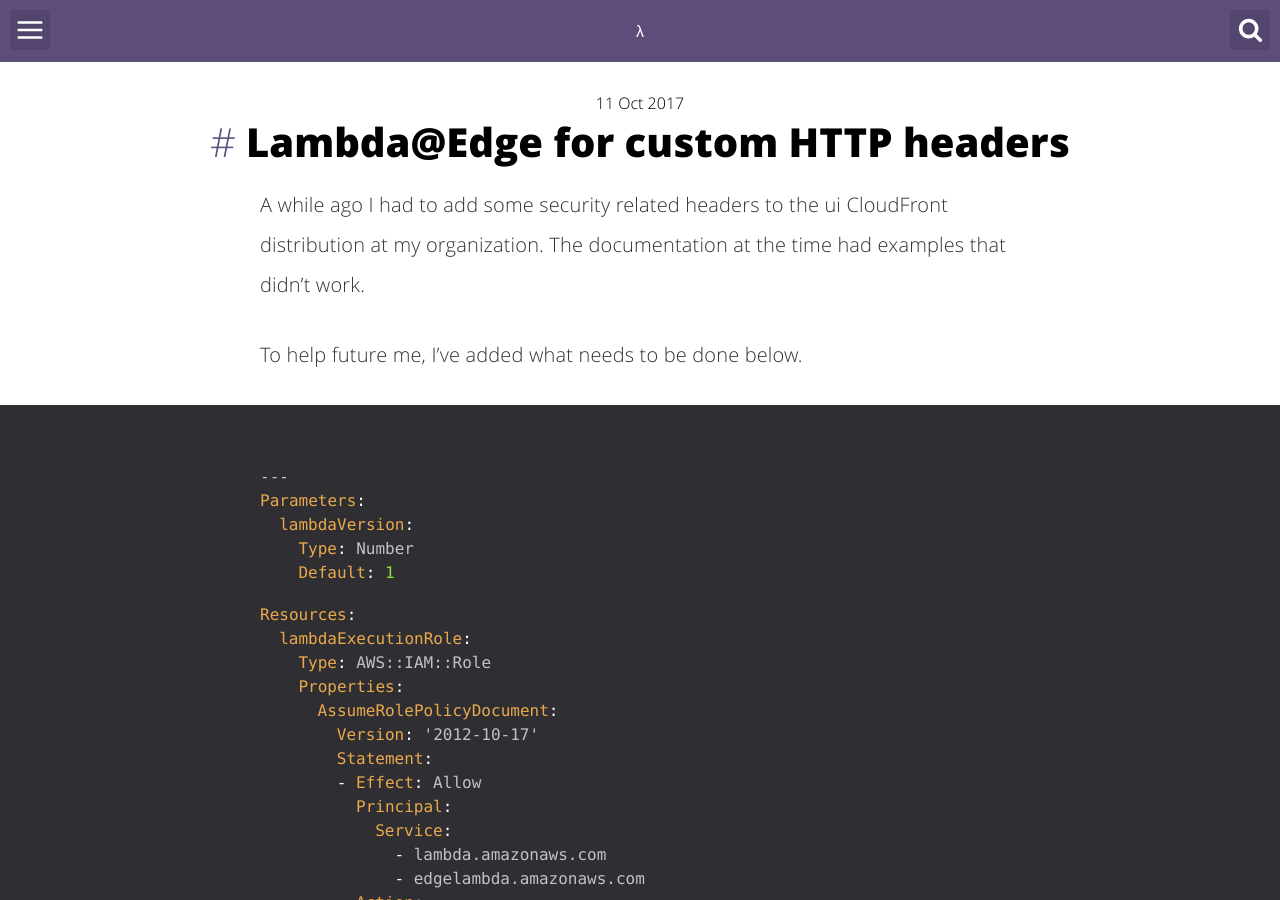
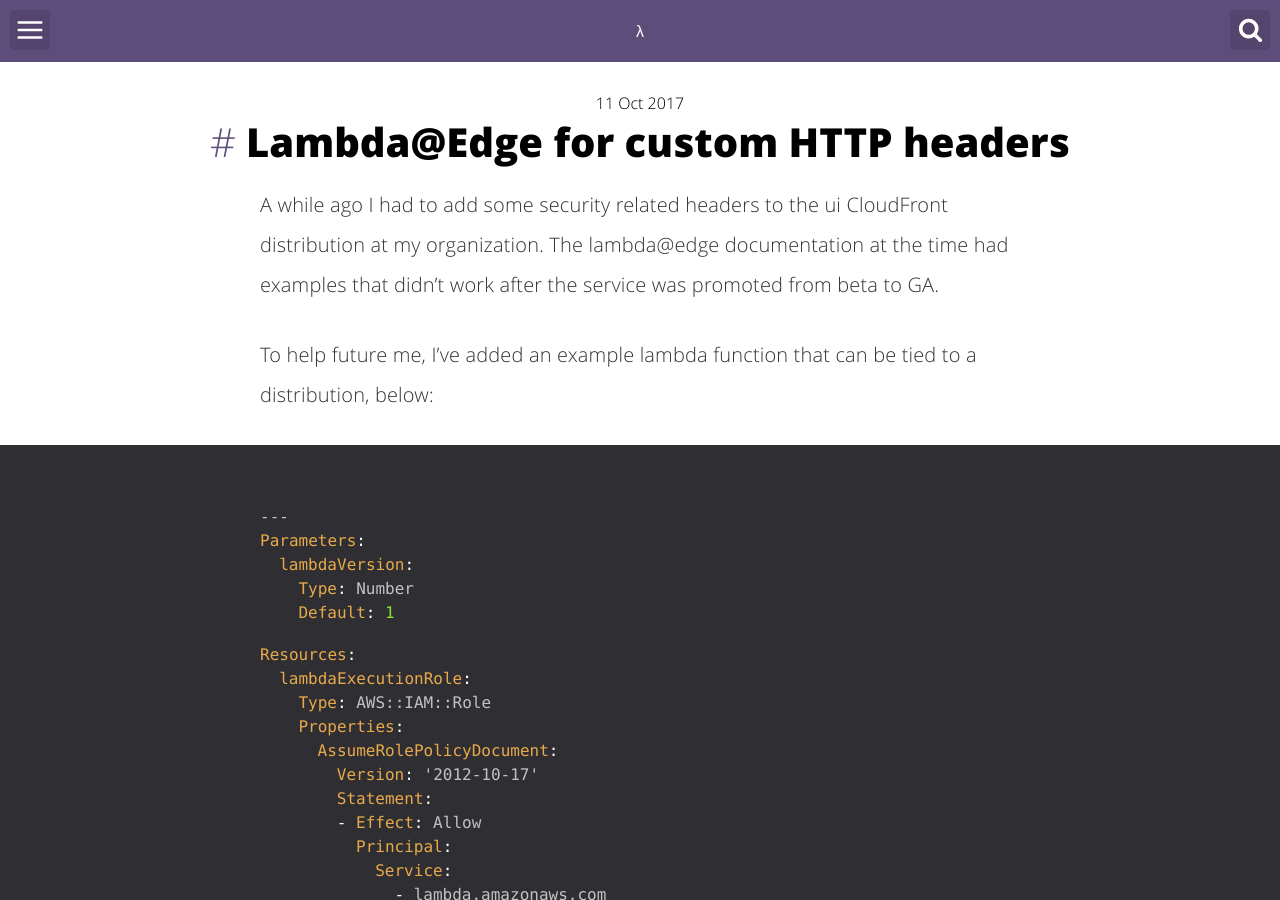
Before and after one commit to callum-p/callumpember.com, a Jekyll site: the page built from _posts/2017-10-11-Cloudformation-Lambda-at-Edge-Security-Headers.md, in a window 1280 px wide and 900 px high. Built offline with Jekyll 4.4.1, drawn with Linux system fonts in a browser that asks for light colours; comment, search, counter and statistics services are not loaded.

Commit message:
Updated lambda@edge text

```diff
--- a/_posts/2017-10-11-Cloudformation-Lambda-at-Edge-Security-Headers.md
+++ b/_posts/2017-10-11-Cloudformation-Lambda-at-Edge-Security-Headers.md
@@ -11,9 +11,9 @@ description: 'How to use Lambda@Edge for custom HTTP headers'
 categories:
 - AWS
 ---
-A while ago I had to add some security related headers to the ui CloudFront distribution at my organization.  The documentation at the time had examples that didn't work.
+A while ago I had to add some security related headers to the ui CloudFront distribution at my organization.  The lambda@edge documentation at the time had examples that didn't work after the service was promoted from beta to GA.
 
-To help future me, I've added what needs to be done below.
+To help future me, I've added an example lambda function that can be tied to a distribution, below:
 
 {% highlight yaml %}
 ---
```
